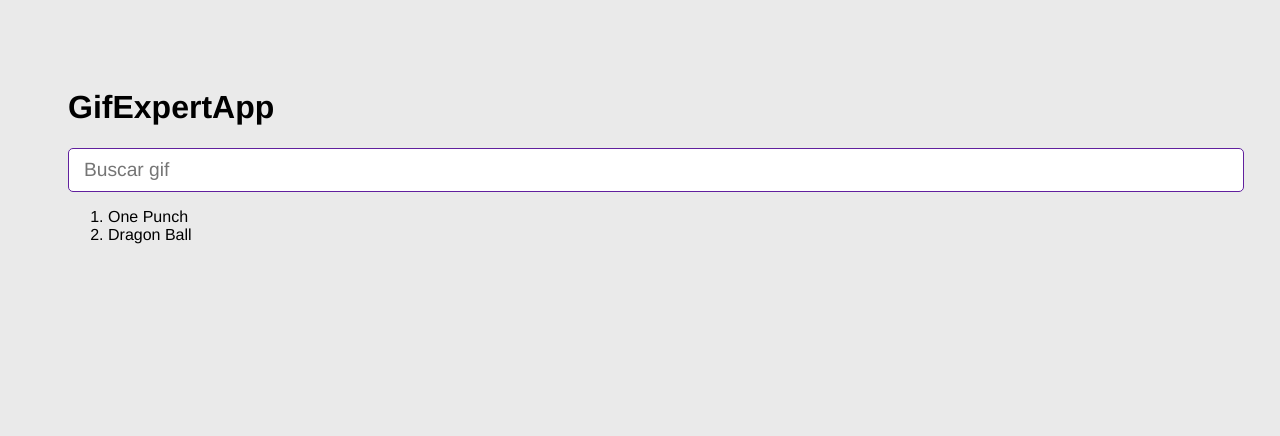
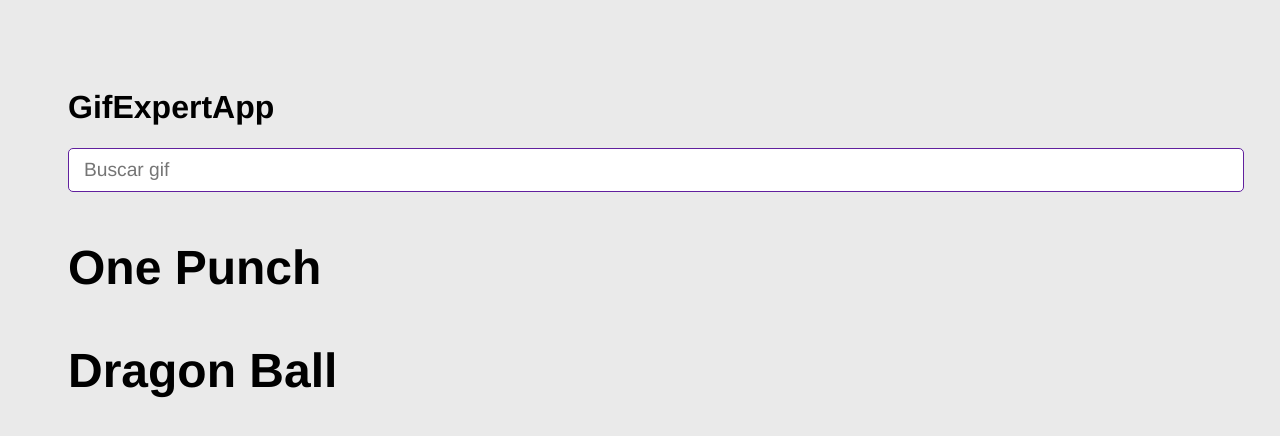
Before and after one commit to lenninIbarrraGonzalez/-git-expert-app, a React (Vite) app: page / in a window 1280 px wide. Shown: the top 436 px of the page. Built offline with nearby package versions, Linux system fonts and the light colour scheme.

Commit message:
feature/se agrega componente GifGrid

```diff
--- a/src/GifExpertApp.jsx
+++ b/src/GifExpertApp.jsx
@@ -1,33 +1,22 @@
 import { useState } from "react"
 import { AddCategory } from "./components/AddCategory";
+import { GifGrid } from "./components/GifGrid";
 
 export const GifExpertApp = () => {
 
     const [categories, setCategories] = useState(['One Punch', 'Dragon Ball']);
 
     const onAddCategory = (onNewCategory) => {
-        const index = categories.findIndex((categorie) => categorie === onNewCategory);
+        const index = categories.findIndex((category) => category === onNewCategory);
         if(index > -1) return;
         setCategories([...categories, onNewCategory]);
     }
 
     return (
     <>
-        {/* title */}
         <h1>GifExpertApp</h1>
-
         <AddCategory onNewCategory={onAddCategory}/>
-
-        {/* listado de gifs */}
-            <ol>
-                {/* {categories.map((category)=>{
-                    return <li key={category}>{category}</li>
-                })} */}
-
-                {categories.map(category =><li key={category}>{category}</li>)}
-            </ol>
-
-            {/* gif itmes  */}
+        {categories.map(category => <GifGrid key = {category} category={category}/> )}
     </>
     )
 }
--- /dev/null
+++ b/src/components/GifGrid.jsx
@@ -0,0 +1,9 @@
+
+
+export const GifGrid = ({category}) => {
+    return (
+        <>
+            <h3>{category}</h3>
+        </>
+    )
+}
```
